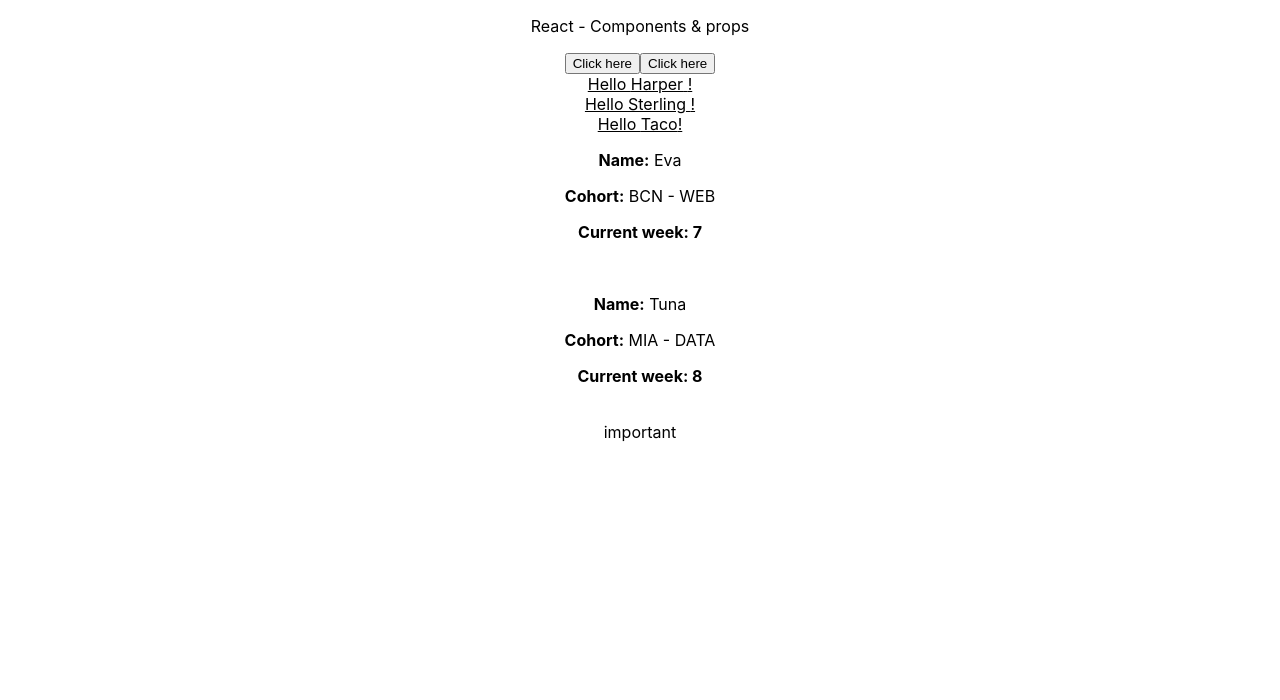
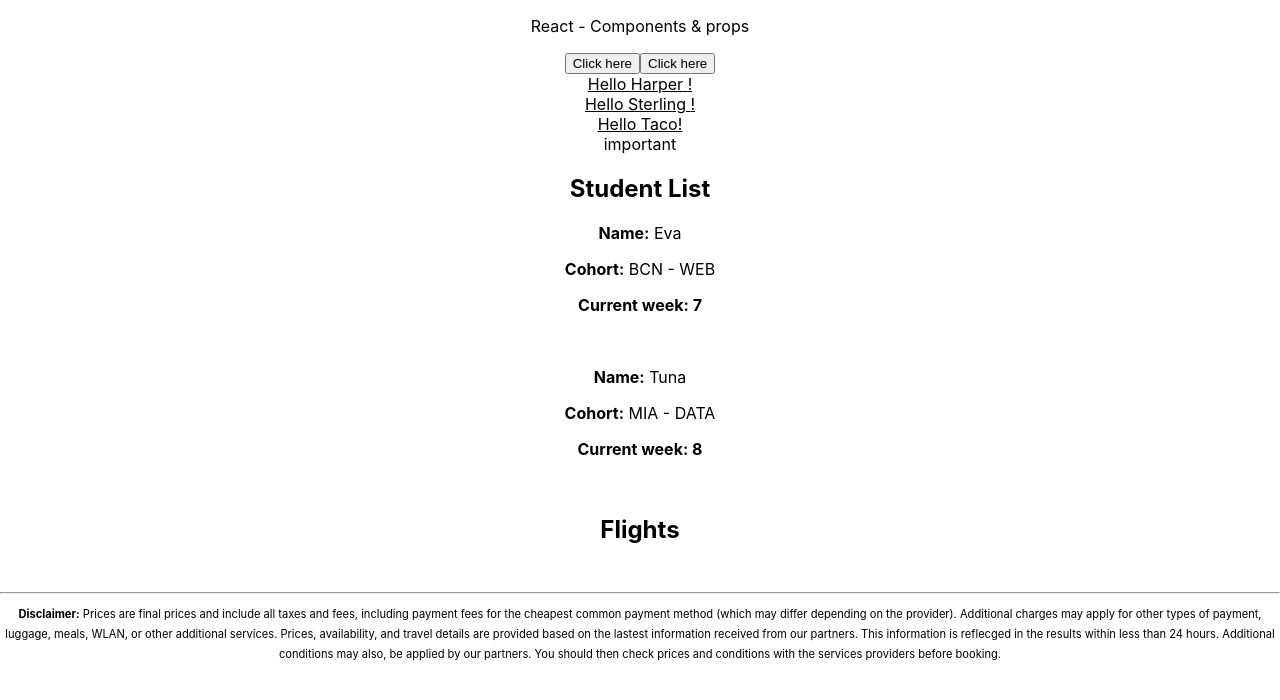
Before and after one commit to Bijl1/react-components-props-demo, a React (Create React App) app: page / in a window 1280 px wide. Shown: the top 700 px of the page. Built offline with nearby package versions, Linux system fonts and the light colour scheme.

Commit message:
Composing components - props.children

```diff
--- a/src/App.js
+++ b/src/App.js
@@ -4,6 +4,8 @@ import Navbar from './components/Navbar';
 import Greeting from './components/Greeting';
 import StudentCard from './components/StudentCard';
 import Badge from './components/Badge';
+import StudentList from './components/StudentList';
+import FlightList from './components/FlightList';
 
 function App() {
   return (
@@ -13,11 +15,15 @@ function App() {
       <Greeting firstName="Harper" />
       <Greeting nameTwo="Sterling" />
       <Greeting nameThree="Taco" />
+      <Badge badgeText="important" />
 
+
+      <StudentList>
       <StudentCard name="Eva" week={7} info={{ city: 'BCN', course: 'WEB'}} />
       <StudentCard name="Tuna" week={8} info={{ city: 'MIA', course: 'DATA'}} />
+      </StudentList>
+      <FlightList />
 
-      <Badge badgeText="important" />
     </div>
   );
 }
--- /dev/null
+++ b/src/components/FlightList.js
@@ -0,0 +1,19 @@
+function FlightList(props) {
+    return (
+        <div className="FlightList">
+            <h2>Flights</h2>
+
+            {props.children}
+
+            <br />
+            <hr />
+            <small>
+                <small>
+                    <b>Disclaimer:</b> Prices are final prices and include all taxes and fees, including payment fees for the cheapest common payment method (which may differ depending on the provider). Additional charges may apply for other types of payment, luggage, meals, WLAN, or other additional services. Prices, availability, and travel details are provided based on the lastest information received from our partners. This information is reflecged in the results within less than 24 hours. Additional conditions may also, be applied by our partners. You should then check prices and conditions with the services providers before booking.
+                </small>
+            </small>
+        </div>
+    );
+}
+
+export default FlightList;
--- /dev/null
+++ b/src/components/StudentList.js
@@ -0,0 +1,10 @@
+function StudentList(props) {
+    return (
+        <div>
+            <h2>Student List</h2>
+            {props.children}
+        </div>
+    );
+}
+
+export default StudentList;
```
